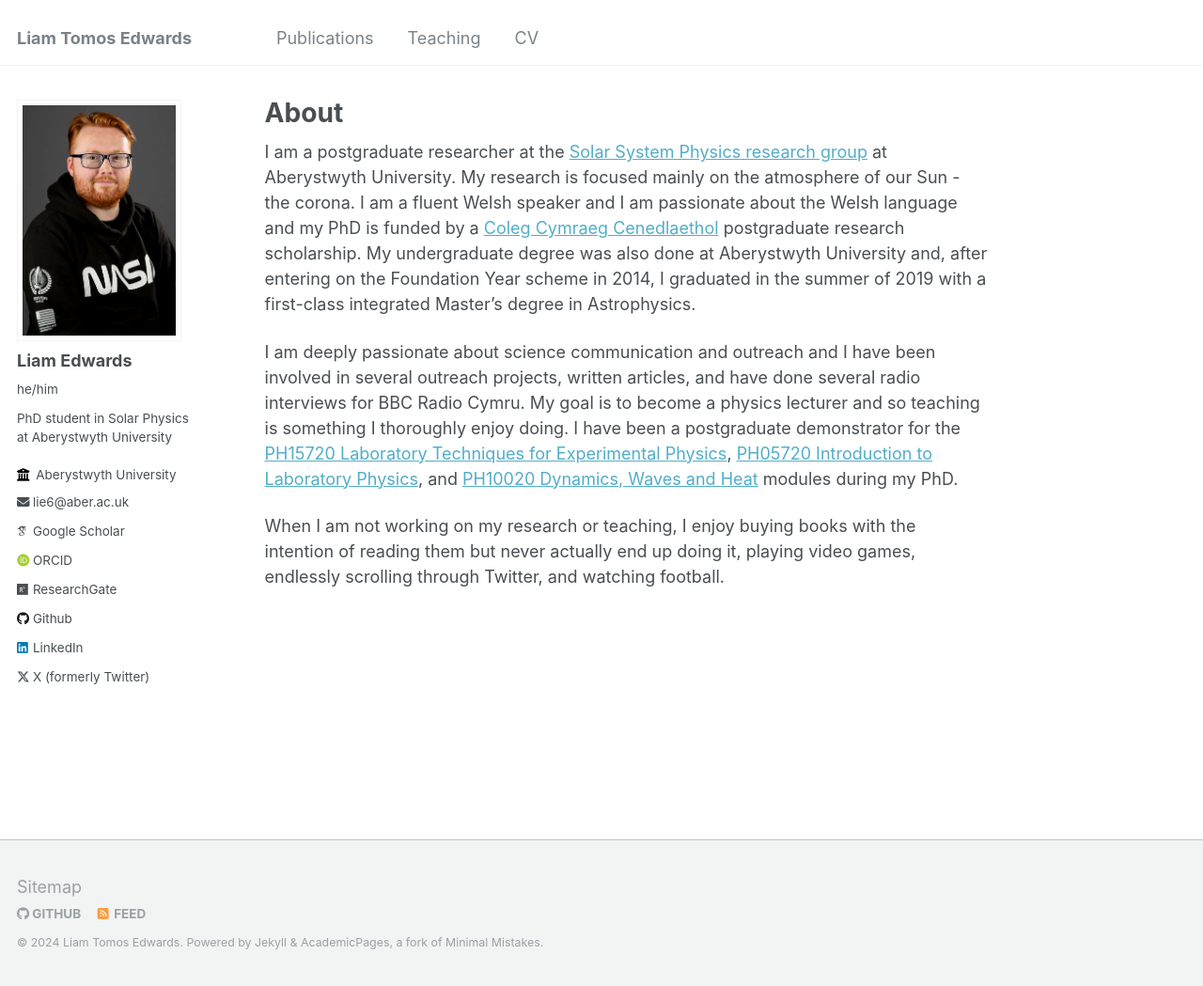
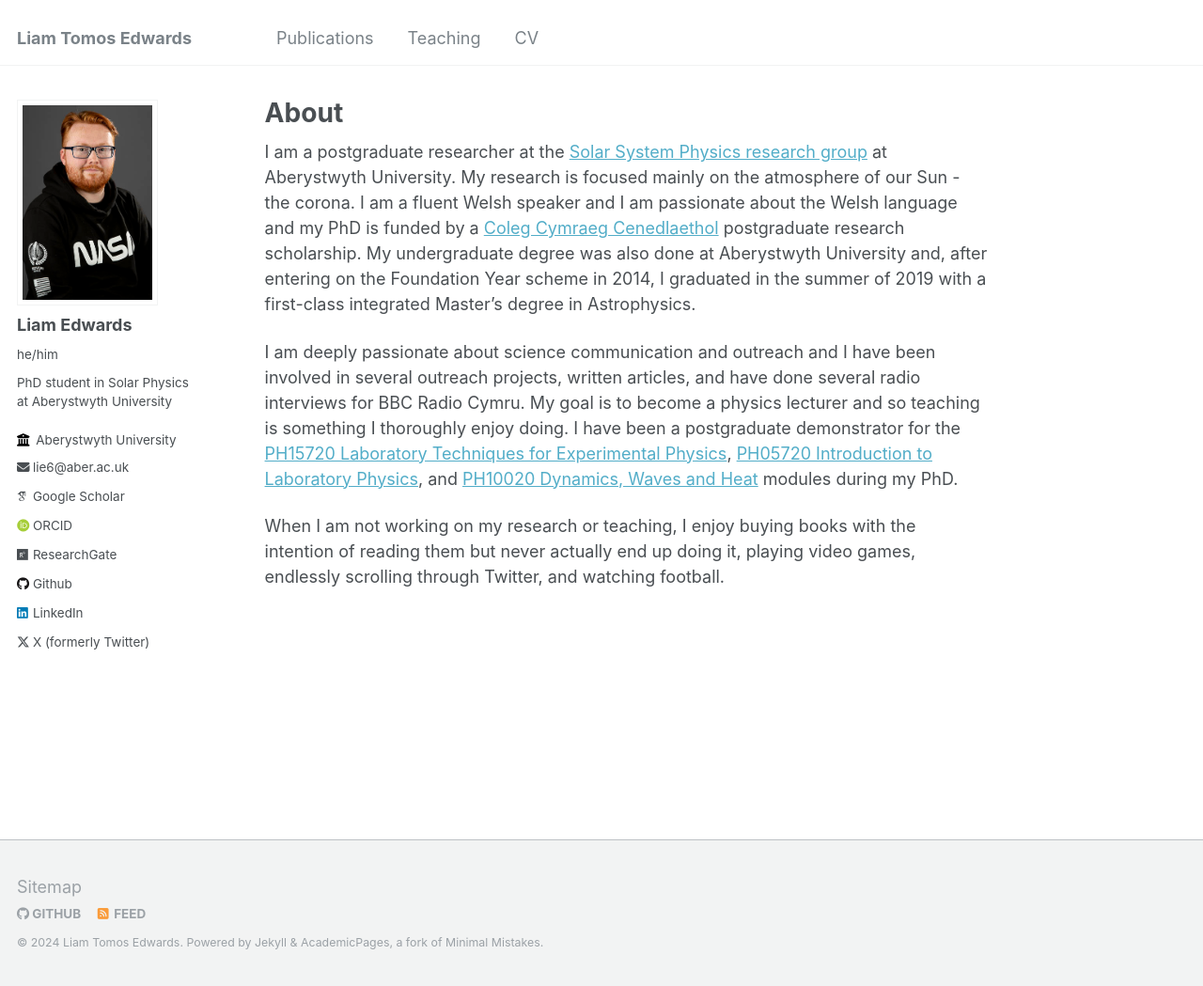
Before and after one commit to liamtomosedwards/liamtomosedwards.github.io, a Jekyll site: the page built from _pages/about.md, in a window 1280 px wide and 1049 px high. Shown: the whole window at 94% size. Built offline with Jekyll 4.4.1, drawn with Linux system fonts in a browser that asks for light colours; some web fonts are replaced.

Commit message:
Update _sidebar.scss

```diff
--- a/_sass/_sidebar.scss
+++ b/_sass/_sidebar.scss
@@ -90,7 +90,7 @@
   }
 
   img {
-    max-width: 175px;
+    max-width: 150px;
     border-radius: 0%;
 
     @include breakpoint($large) {
```
